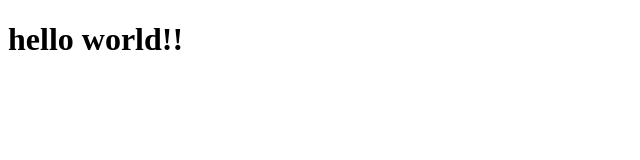
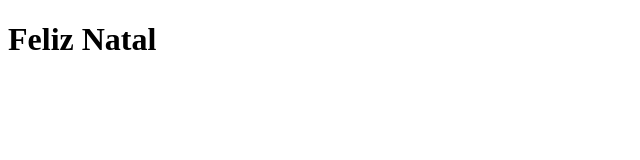
Before and after one commit to alcalcides/natal, a plain HTML site: page index.html in a window 1280 px wide. Shown: the whole page, without its empty margins (0-640 px from the left). Drawn offline with Linux system fonts and the light colour scheme.

Commit message:
feat: show 'feliz natal'

```diff
--- a/index.html
+++ b/index.html
@@ -6,6 +6,6 @@
     <title>Document</title>
 </head>
 <body>
-    <h1>hello world!!</h1>
+    <h1>Feliz Natal</h1>
 </body>
 </html>
```
